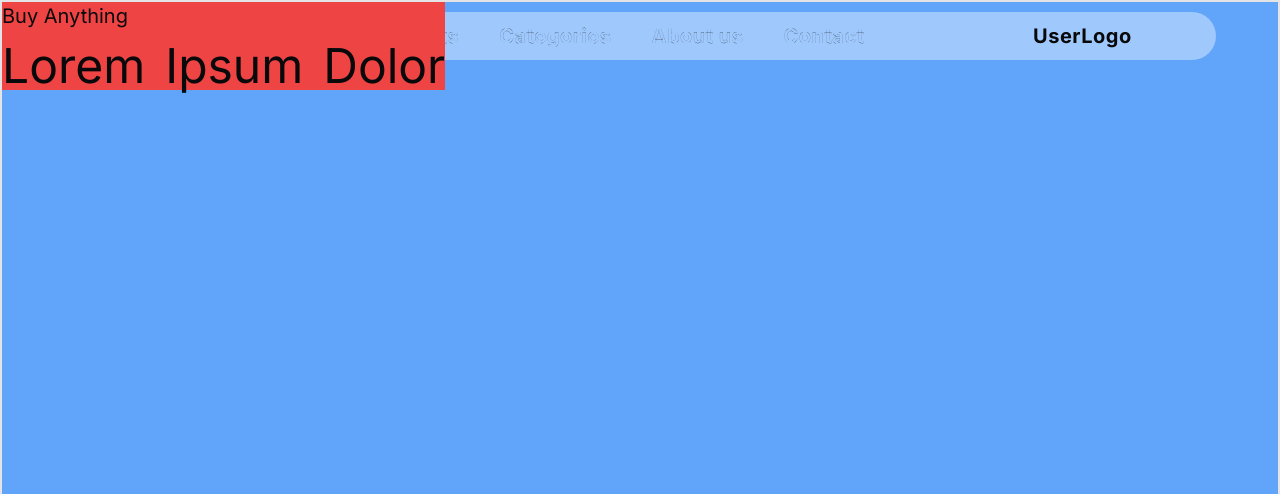
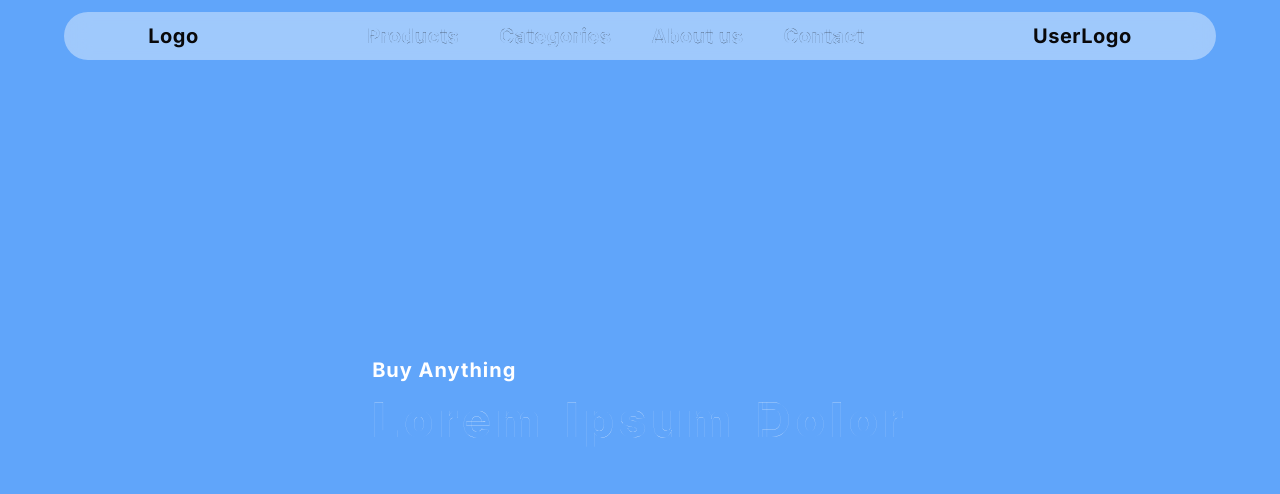
Before and after one commit to its-shivam1008/s-mart, a Next.js app: page / in a window 1280 px wide. Shown: the top 494 px of the page. Built offline with nearby package versions, Linux system fonts and the light colour scheme; no server answers.

Commit message:
animated the hero section of

```diff
--- a/app/globals.css
+++ b/app/globals.css
@@ -2,6 +2,10 @@
 .text-stroke {
   -webkit-text-fill-color: transparent;
   -webkit-text-stroke-width: 0.1px;
+}
+.text-stroke-color-black {
+  -webkit-text-fill-color: black;
+  /* -webkit-text-stroke-width: 0.1px; */
 }
 @tailwind components;
 @tailwind utilities;
--- a/app/page.tsx
+++ b/app/page.tsx
@@ -11,15 +11,17 @@ export default function Home() {
 
   const signOutRef = useRef(null);
   useGSAP(() => {
-    gsap.from(signOutRef.current,{
-      // x:1000,
-      duration:5,
-      delay:1,
-      rotate:720,
-      scale:2,
-      // opacity:0,
-      color:'red',
-      background:'green'
+    const tl = gsap.timeline()
+    tl.from('.buy-text', {
+      duration:0.5,
+      x:-30,
+      opacity:0,
+      delay:4
+    })
+    tl.from('.headings',{
+      duration:1,
+      scale:0,
+      opacity:0,
     })
   })
 
@@ -46,18 +48,15 @@ export default function Home() {
   return (
     <div>
       <main className="w-full">
-        <div className="home h-screen w-full border-2 bg-blue-400">
-          {/* bg here */}
+        <div className="home h-screen w-full bg-blue-400 flex justify-center items-center">
 
-          <div className="absolute">
-            <div className="flex flex-col gap-3 bg-red-500">
-              <div className="text-xl">Buy Anything</div>
-              <div className="text-5xl flex gap-5 ">
-                <div>Lorem</div>
-                <div>Ipsum</div>
-                <div>Dolor</div>
+            <div className="text-white absolute flex flex-col gap-3">
+              <div className="buy-text tracking-wider font-bold text-xl">Buy Anything</div>
+              <div className="text-5xl flex gap-5 font-extrabold tracking-widest text-stroke">
+                <div className='headings'>Lorem</div>
+                <div className='headings'>Ipsum</div>
+                <div className='headings'>Dolor</div>
               </div>
-            </div>
           </div>
         </div>
       </main>
--- a/components/Navbar.tsx
+++ b/components/Navbar.tsx
@@ -7,8 +7,8 @@ const Navbar = () => {
 
     const navBar = useRef(null)
 
+    const tl = gsap.timeline()
     useGSAP(()=>{
-        const tl = gsap.timeline()
         tl.from(navBar.current,{
             scale:0,
             backgroundColor:'white',
```
